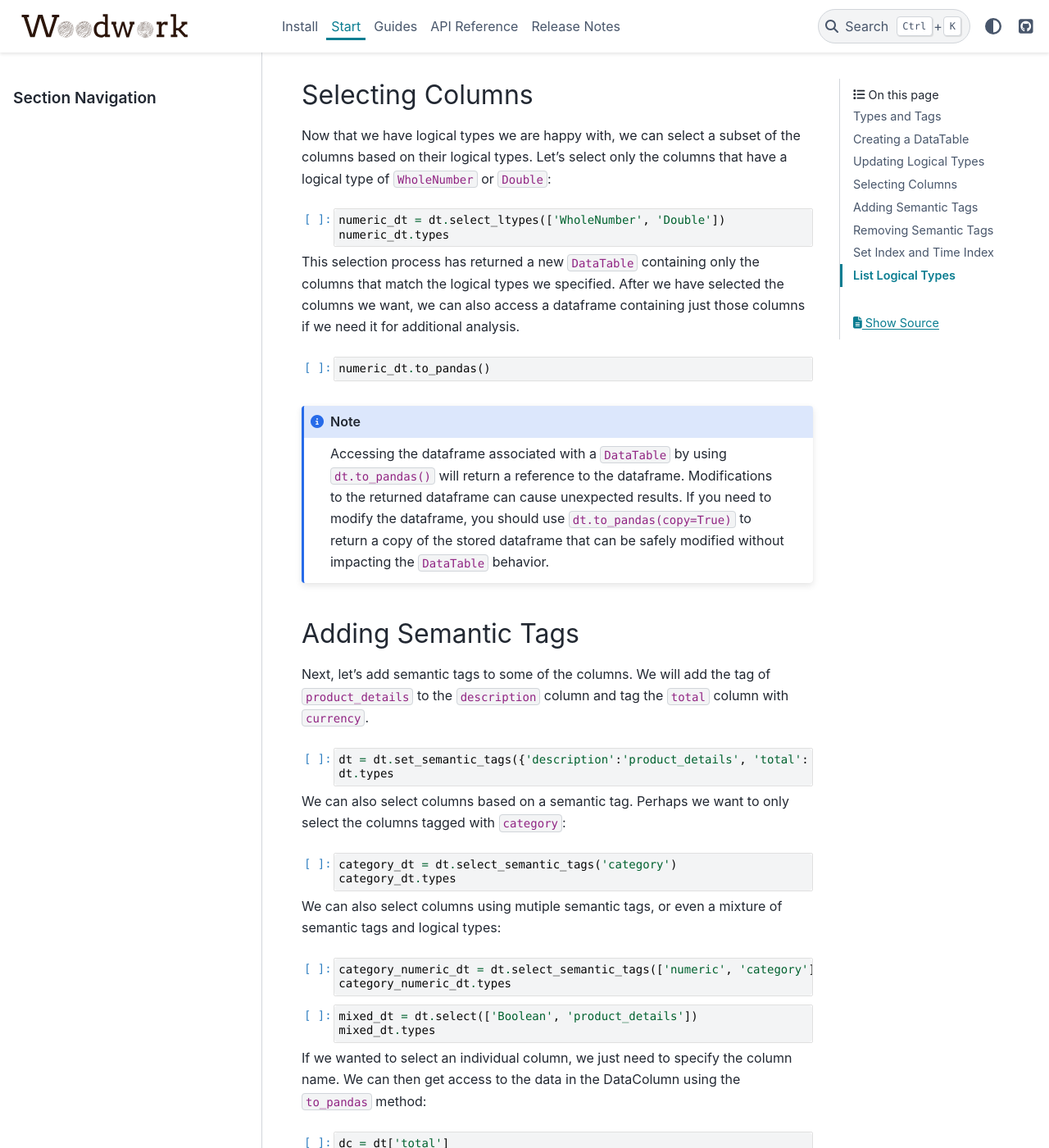
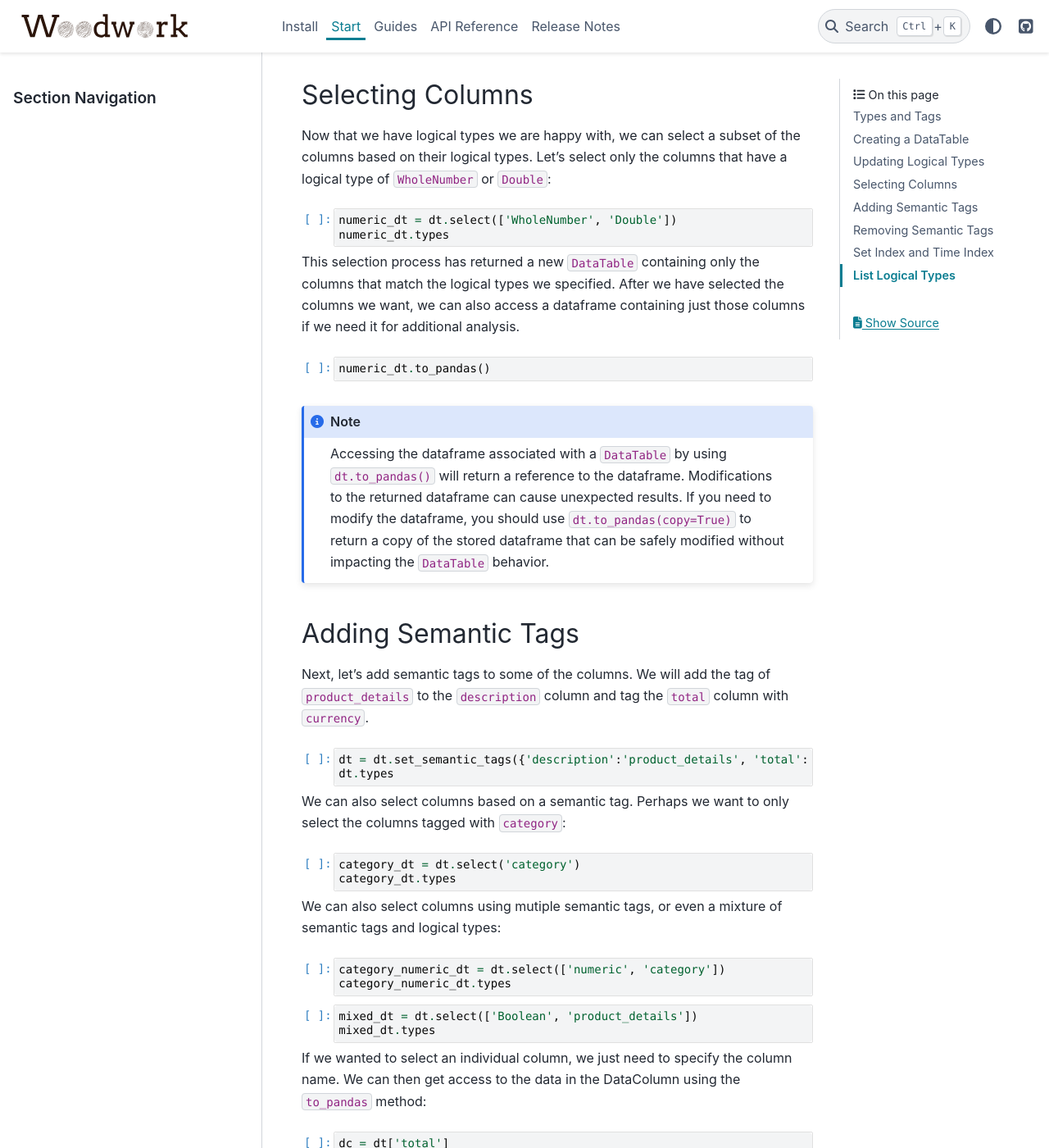
Before and after one commit to alteryx/woodwork, a Sphinx documentation site: the page built from docs/source/start.ipynb, in a window 1280 px wide and 1400 px high, scrolled down 1587 px. Shown: the whole window at 82% size. Built offline with Sphinx 7.4.7 and the PyData theme 0.15.4, drawn with Linux system fonts in a browser that asks for light colours; comment, search, counter and statistics services are not loaded.

Commit message:
update docs

```diff
--- a/docs/source/api_reference.rst
+++ b/docs/source/api_reference.rst
@@ -14,8 +14,6 @@
     DataTable.remove_semantic_tags
     DataTable.reset_semantic_tags
     DataTable.select
-    DataTable.select_ltypes
-    DataTable.select_semantic_tags
     DataTable.set_index
     DataTable.set_logical_types
     DataTable.set_semantic_tags
```
Also changed, not shown: docs/source/start.ipynb.
